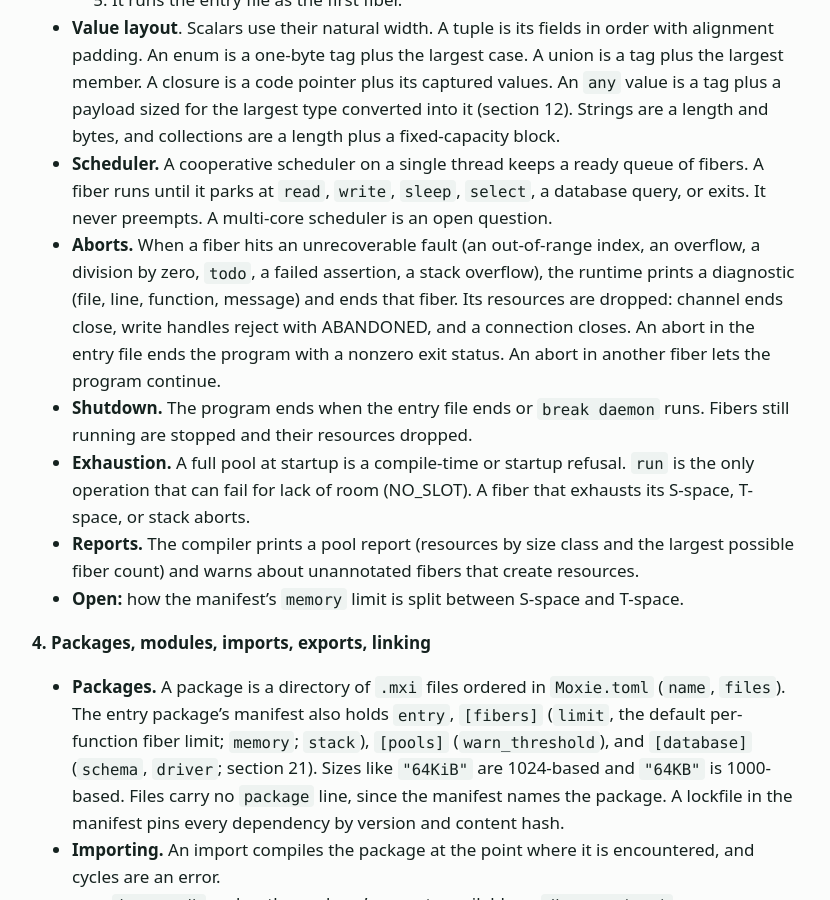
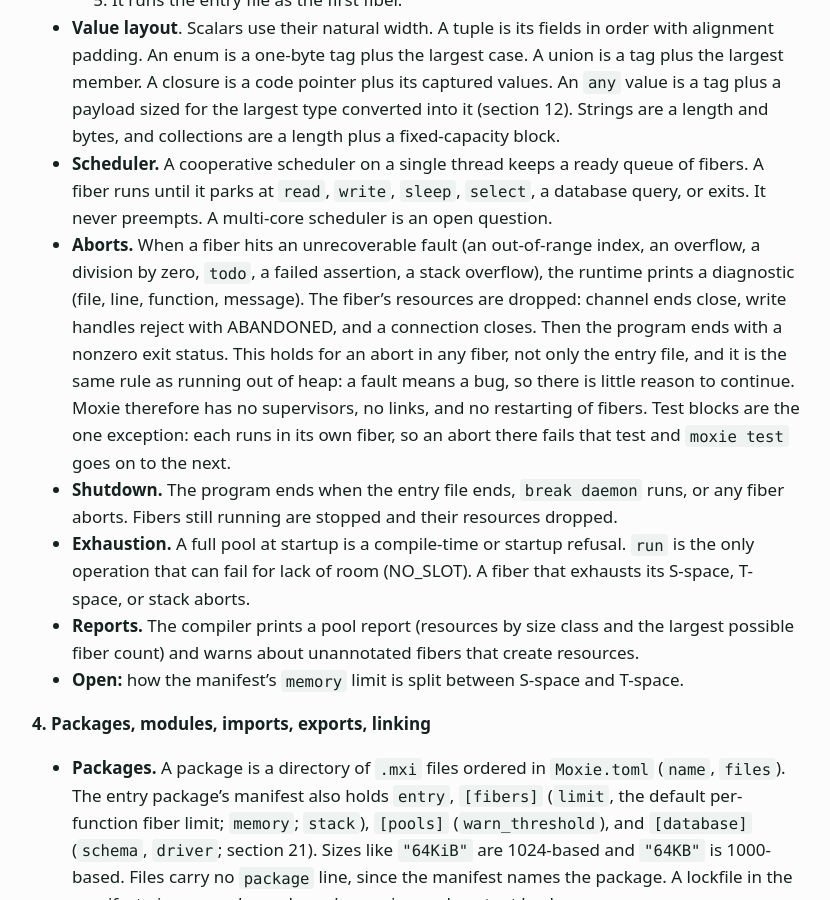
Before and after one commit to slconverse1/moxie, a Jekyll site: the page built from docs/spec.md, in a window 1280 px wide and 900 px high, scrolled down 6558 px. Shown: the whole window, without its empty margins (224-1054 px from the left). Built offline with Jekyll 4.4.1, drawn with Linux system fonts in a browser that asks for light colours; some of the changed text lies outside the part shown.

Commit message:
An abort in any fiber ends the program (Specs, Site Intros, interpreter)
Co-Authored-By: Claude Sonnet 5.5 <noreply@anthropic.com>
Claude-Session: https://claude.ai/code/session_01XCzUchPRZuBnrDtgjNTTye

```diff
--- a/docs/spec.md
+++ b/docs/spec.md
@@ -75,7 +75,7 @@ How S-space and T-space behave:
 - **No pop on return.** A function does not pop either stack when it returns, so it can return a string or a derived value to its caller. The value stays valid until the next reset.
 - **Resets happen in only two places:** at the end of each iteration of a loop (`for`, `while`, `daemon:`) and at a fiber's self tail call. A reset rewinds both stacks to where they were when the loop was entered. A plain function never resets, because it can't contain a loop of its own.
 - **Unbinding.** A name bound to an S-space or T-space value is unbound at the next reset. It is valid for the rest of the current iteration and can't be used after it.
-- **Fibers have separate stacks.** A reset in one fiber never affects another, and the manifest's `memory` limit sets each fiber's stack size. Overflow terminates that fiber, drops its resources, and lets the program continue.
+- **Fibers have separate stacks.** A reset in one fiber never affects another, and the manifest's `memory` limit sets each fiber's stack size. Overflow is an abort (section 3a), which ends the program.
 - **Constant memory.** A loop that allocates strings or temporaries in its body still runs in bounded memory forever, because each iteration releases what the last one used.
 - **Daemon-safe values.** The loop passes its entry bindings on to the next iteration, and a passed value must survive the reset: scalars, fixed-size values, static strings, handles, `Error`, and closures built before the loop. An S-space string, a recursive value, or a T-space value built inside the body can't be bound to an entry name, and the compiler rejects it. Such a value can be carried only in its bounded, fixed-size form (section 6). A string bound before the loop passes through untouched, because the reset rewinds only to the loop-entry position.
 - **Exit values are exempt.** A `break(value)` or `else:` value makes no tail call, so no reset happens on that path, and it may be an S-space string or a T-space value that stays valid in the enclosing scope.
@@ -93,8 +93,8 @@ How S-space and T-space behave:
   5. It runs the entry file as the first fiber.
 - **Value layout**. Scalars use their natural width. A tuple is its fields in order with alignment padding. An enum is a one-byte tag plus the largest case. A union is a tag plus the largest member. A closure is a code pointer plus its captured values. An `any` value is a tag plus a payload sized for the largest type converted into it (section 12). Strings are a length and bytes, and collections are a length plus a fixed-capacity block.
 - **Scheduler.** A cooperative scheduler on a single thread keeps a ready queue of fibers. A fiber runs until it parks at `read`, `write`, `sleep`, `select`, a database query, or exits. It never preempts. A multi-core scheduler is an open question.
-- **Aborts.** When a fiber hits an unrecoverable fault (an out-of-range index, an overflow, a division by zero, `todo`, a failed assertion, a stack overflow), the runtime prints a diagnostic (file, line, function, message) and ends that fiber. Its resources are dropped: channel ends close, write handles reject with ABANDONED, and a connection closes. An abort in the entry file ends the program with a nonzero exit status. An abort in another fiber lets the program continue.
-- **Shutdown.** The program ends when the entry file ends or `break daemon` runs. Fibers still running are stopped and their resources dropped.
+- **Aborts.** When a fiber hits an unrecoverable fault (an out-of-range index, an overflow, a division by zero, `todo`, a failed assertion, a stack overflow), the runtime prints a diagnostic (file, line, function, message). The fiber's resources are dropped: channel ends close, write handles reject with ABANDONED, and a connection closes. Then the program ends with a nonzero exit status. This holds for an abort in any fiber, not only the entry file, and it is the same rule as running out of heap: a fault means a bug, so there is little reason to continue. Moxie therefore has no supervisors, no links, and no restarting of fibers. Test blocks are the one exception: each runs in its own fiber, so an abort there fails that test and `moxie test` goes on to the next.
+- **Shutdown.** The program ends when the entry file ends, `break daemon` runs, or any fiber aborts. Fibers still running are stopped and their resources dropped.
 - **Exhaustion.** A full pool at startup is a compile-time or startup refusal. `run` is the only operation that can fail for lack of room (NO_SLOT). A fiber that exhausts its S-space, T-space, or stack aborts.
 - **Reports.** The compiler prints a pool report (resources by size class and the largest possible fiber count) and warns about unannotated fibers that create resources.
 - **Open:** how the manifest's `memory` limit is split between S-space and T-space.
@@ -435,7 +435,7 @@ Nothing is cached behind your back. Four recipes cover the need:
 - **`Error(code, message: static String)`** carries a reserved code or a user code. Reserved codes are CLOSED, TOO_LONG, TOO_SHORT, MISSING, NO_SLOT, OUT_OF_RANGE, ABANDONED, and the set is closed. `fail(code, msg)` builds an `Error` (usually returned as `Err(fail(...))`).
 - **Typed errors.** When a function needs to say *what* failed, `E` is your own enum: `Err(NotFound(id))`, and a caller matches on it with `when`. To mix error sources, give the function's error enum a `From` impl per source and let `?` convert.
 - **Result field forwarding:** a `Result` of a tuple allows `r.field`, which yields a `Result` of the field, so the error is carried along.
-- **Aborts.** A violated invariant aborts the fiber with a diagnostic (file, line, function, message). Section 3a covers what is released. Aborts include:
+- **Aborts.** A violated invariant aborts the fiber with a diagnostic (file, line, function, message), and an abort in any fiber ends the program. Section 3a covers what is released. Aborts include:
   - an index out of range, a constant index past the end (compile error), and a range or slice out of bounds;
   - integer overflow (a constant overflow is a compile error), division or modulo by zero, a shift at or past the width;
   - `cast[T]` to a type that can't hold the value;
@@ -560,7 +560,7 @@ Signatures only, grouped. Names with an asterisk are planned.
 
 **25. Still open**
 Everything else in this Spec is settled, including every call that earlier drafts marked *(proposed)* or *(assumption)*. What remains open:
-1. **Not designed:** FFI, package permissions, secret types, dates and time, environment for launched processes, grapheme clusters, structured concurrency and cancellation, `fp.state`, and a dedicated child-collection mechanism for DSLs. Also parked after the 2026-11-02 survey of other languages: units of measure (`Int[m]`), active patterns, binary patterns for byte layouts, links, so one fiber can learn that another has failed (with structured concurrency; restarting failed fibers is not moxie's way, so there are no supervisors), contracts (`requires` and `ensures` on functions, and `invariant` on tuples, checked where a value is built), a `NonEmpty` type (a head plus a List tail, so it needs no compiler support), and a REPL.
+1. **Not designed:** FFI, package permissions, secret types, dates and time, environment for launched processes, grapheme clusters, structured concurrency and cancellation, `fp.state`, and a dedicated child-collection mechanism for DSLs. Also parked after the 2026-11-02 survey of other languages: units of measure (`Int[m]`), active patterns, binary patterns for byte layouts, contracts (`requires` and `ensures` on functions, and `invariant` on tuples, checked where a value is built), a `NonEmpty` type (a head plus a List tail, so it needs no compiler support), and a REPL.
 2. **Tooling designs (section 22):** the layout rules and line width for `moxie fmt`, the doctest example syntax, and the `forall` syntax, the `Arbitrary` interface, and the shrinking rules for property tests are sketches.
 3. **Memoization by a bottom-up reduce** (section 14) is a sketch.
 4. **Key size warning:** the threshold above which the compiler warns about a large Dict key (section 6) is not set.
@@ -582,3 +582,4 @@ Everything else in this Spec is settled, including every call that earlier draft
 - The prelude gets `distinct`, `intersperse`, `flatten`, `min_by`, `max_by`, `span`, and `split_at`, and `zip_with`, `reduce_right`, and `cycle` are settled.
 - A function clause may carry an `if` guard, and `tailrec fn` makes a non-tail self-call an error.
 - `moxie fmt`, doctests, and property tests are designed in outline (section 22).
+- An abort in any fiber ends the program, so moxie has no supervisors, links, or restarts. A test block's abort fails only that test.
--- a/moxie/sched.py
+++ b/moxie/sched.py
@@ -390,6 +390,11 @@ class Scheduler:
         if f.entry:
             f.error = ProgramExit(1, None)
             f.error.printed = True
+        else:
+            # an abort in any fiber ends the program
+            e = ProgramExit(1, None)
+            e.printed = True
+            raise e
 
     def drop_owned(self, f):
         for e in f.owned:
```
Also changed, not shown: INTERPRETER.md (+1 -1 lines), docs/gc/index.md (+2 -2 lines), docs/gc/spec.md (+5 -4 lines), docs/index.md (+2 -2 lines), tests/helper_cases.py (+9 -0 lines), 1 other file.
